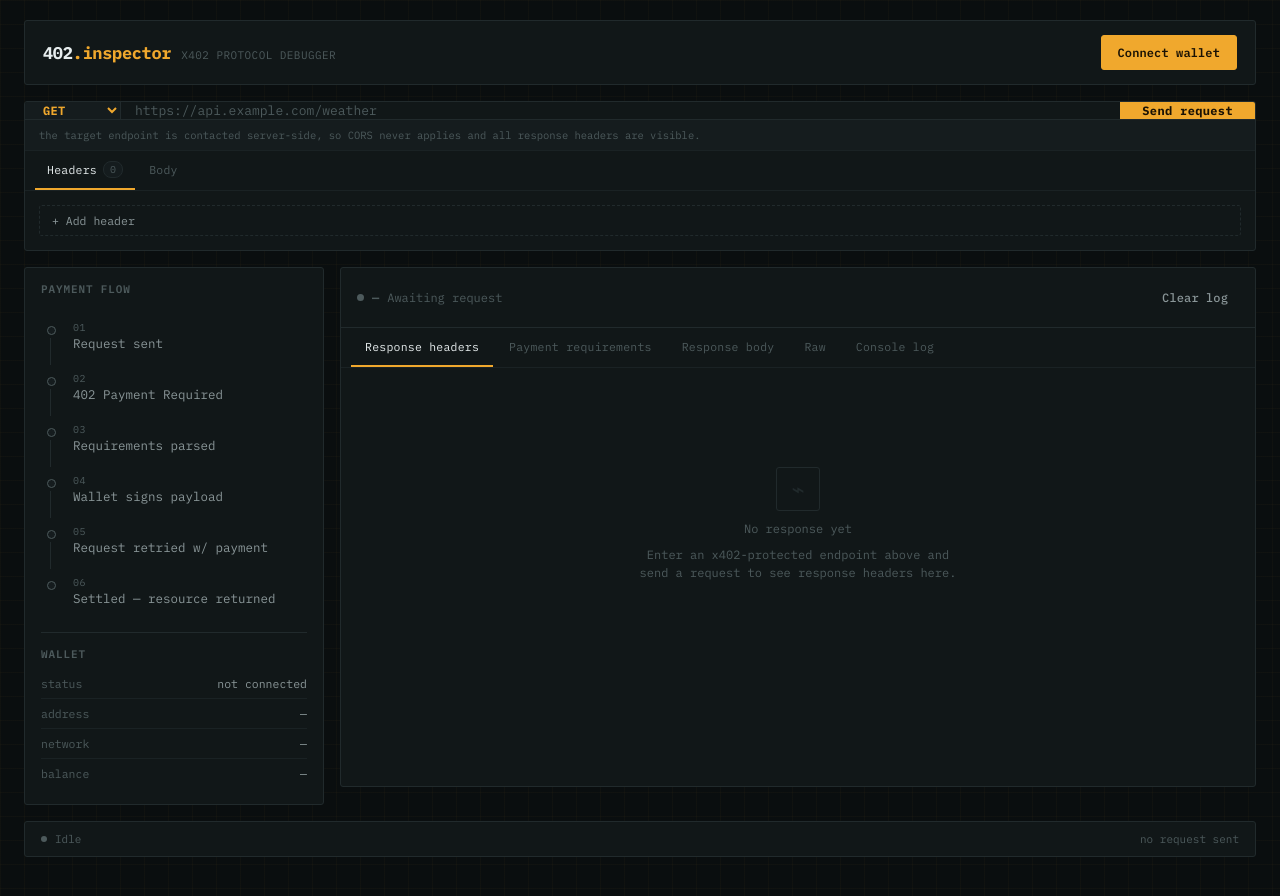
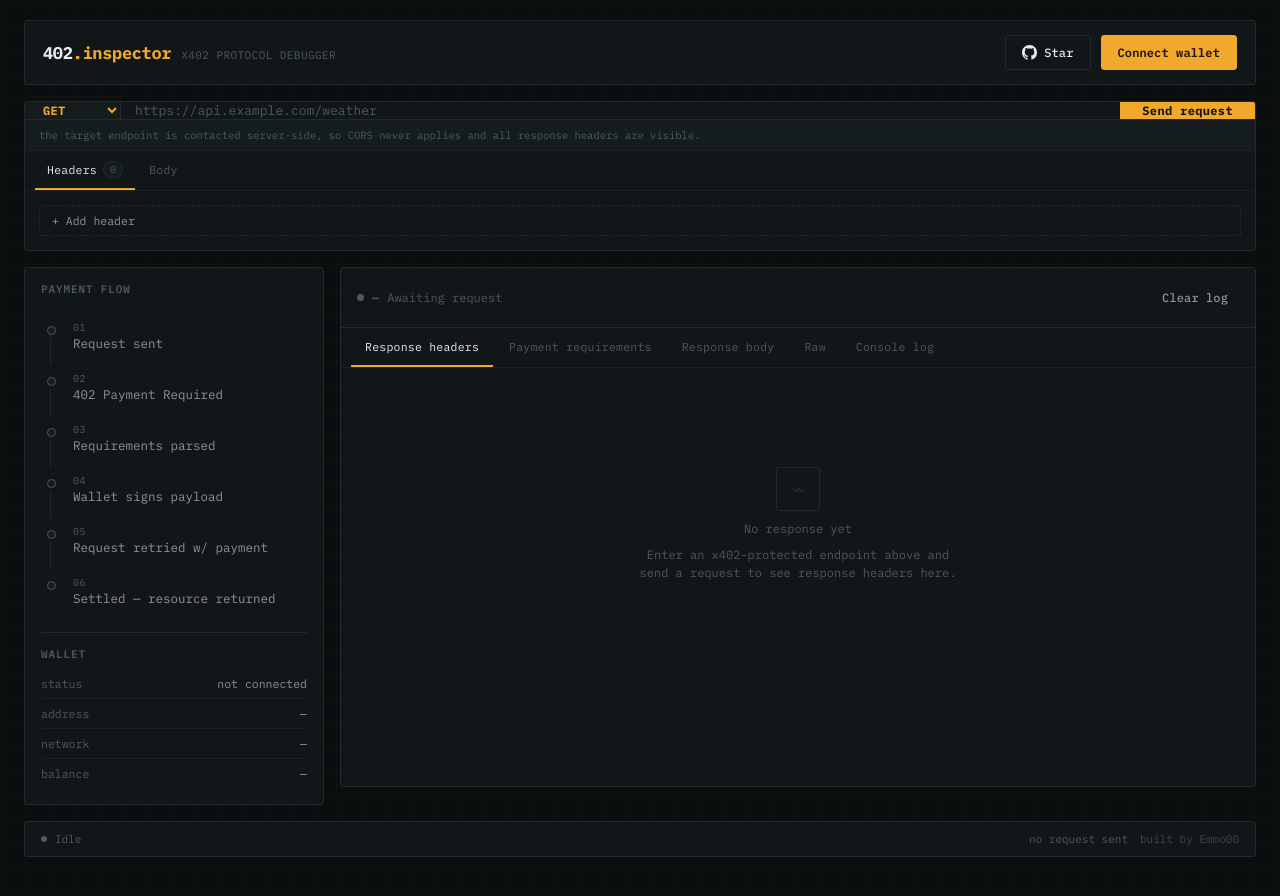
Before and after one commit to Emmo00/x402-inspector, a website: page index.html in a window 1280 px wide. Drawn offline with nearby package versions, Linux system fonts and the light colour scheme.

Commit message:
Add GitHub star button and footer credit to index.html

```diff
--- a/index.html
+++ b/index.html
@@ -202,6 +202,13 @@
         opacity: 0.35;
       }
 
+      .github-btn {
+        display: inline-flex;
+        align-items: center;
+        gap: 7px;
+        text-decoration: none;
+      }
+
       .btn-ghost {
         border-color: transparent;
         color: var(--text-dim);
@@ -939,6 +946,7 @@
         display: flex;
         align-items: center;
         justify-content: space-between;
+        gap: 12px;
         padding: 10px 16px;
         border: 1px solid var(--border);
         border-radius: var(--radius);
@@ -958,6 +966,30 @@
         height: 6px;
         border-radius: 50%;
         background: var(--text-faint);
+      }
+
+      .statusbar #footerMeta {
+        display: flex;
+        align-items: center;
+        gap: 12px;
+        text-align: right;
+      }
+
+      .footer-credit {
+        color: var(--text-faint);
+        opacity: 0.75;
+        white-space: nowrap;
+      }
+
+      .footer-credit a {
+        color: inherit;
+        text-decoration: none;
+        border-bottom: 1px solid transparent;
+      }
+
+      .footer-credit a:hover {
+        color: var(--text-dim);
+        border-bottom-color: currentColor;
       }
 
       /* ---------- responsive ---------- */
@@ -1011,6 +1043,18 @@
         </div>
 
         <div class="wallet-widget">
+          <a
+            class="btn github-btn"
+            href="https://github.com/Emmo00/x402-inspector"
+            target="_blank"
+            rel="noopener noreferrer"
+            aria-label="Star x402-inspector on GitHub"
+          >
+            <svg viewBox="0 0 16 16" width="15" height="15" aria-hidden="true" fill="currentColor">
+              <path d="M8 0C3.58 0 0 3.58 0 8c0 3.54 2.29 6.53 5.47 7.59.4.07.55-.17.55-.38 0-.19-.01-.82-.01-1.49-2.01.37-2.53-.49-2.69-.94-.09-.23-.48-.94-.82-1.13-.28-.15-.68-.52-.01-.53.63-.01 1.08.58 1.23.82.72 1.21 1.87.87 2.33.66.07-.52.28-.87.51-1.07-1.78-.2-3.64-.89-3.64-3.95 0-.87.31-1.59.82-2.15-.08-.2-.36-1.02.08-2.12 0 0 .67-.21 2.2.82.64-.18 1.32-.27 2-.27.68 0 1.36.09 2 .27 1.53-1.04 2.2-.82 2.2-.82.44 1.1.16 1.92.08 2.12.51.56.82 1.27.82 2.15 0 3.07-1.87 3.75-3.65 3.95.29.25.54.73.54 1.48 0 1.07-.01 1.93-.01 2.2 0 .21.15.46.55.38A8.01 8.01 0 0 0 16 8c0-4.42-3.58-8-8-8z"/>
+            </svg>
+            <span>Star</span>
+          </a>
           <div class="wallet-chip" id="walletChip">
             <span class="dot"></span>
             <span class="addr" id="walletChipAddr">0x0000…0000</span>
@@ -1225,7 +1269,10 @@
           <span class="dot" id="phaseDot"></span>
           <span id="phaseText">Idle</span>
         </div>
-        <div id="footerMeta">no request sent</div>
+        <div id="footerMeta">
+          <span>no request sent</span>
+          <span class="footer-credit">built by <a href="https://x.com/emmo0x00" target="_blank" rel="noopener noreferrer">Emmo00</a></span>
+        </div>
       </footer>
     </div>
 
```
